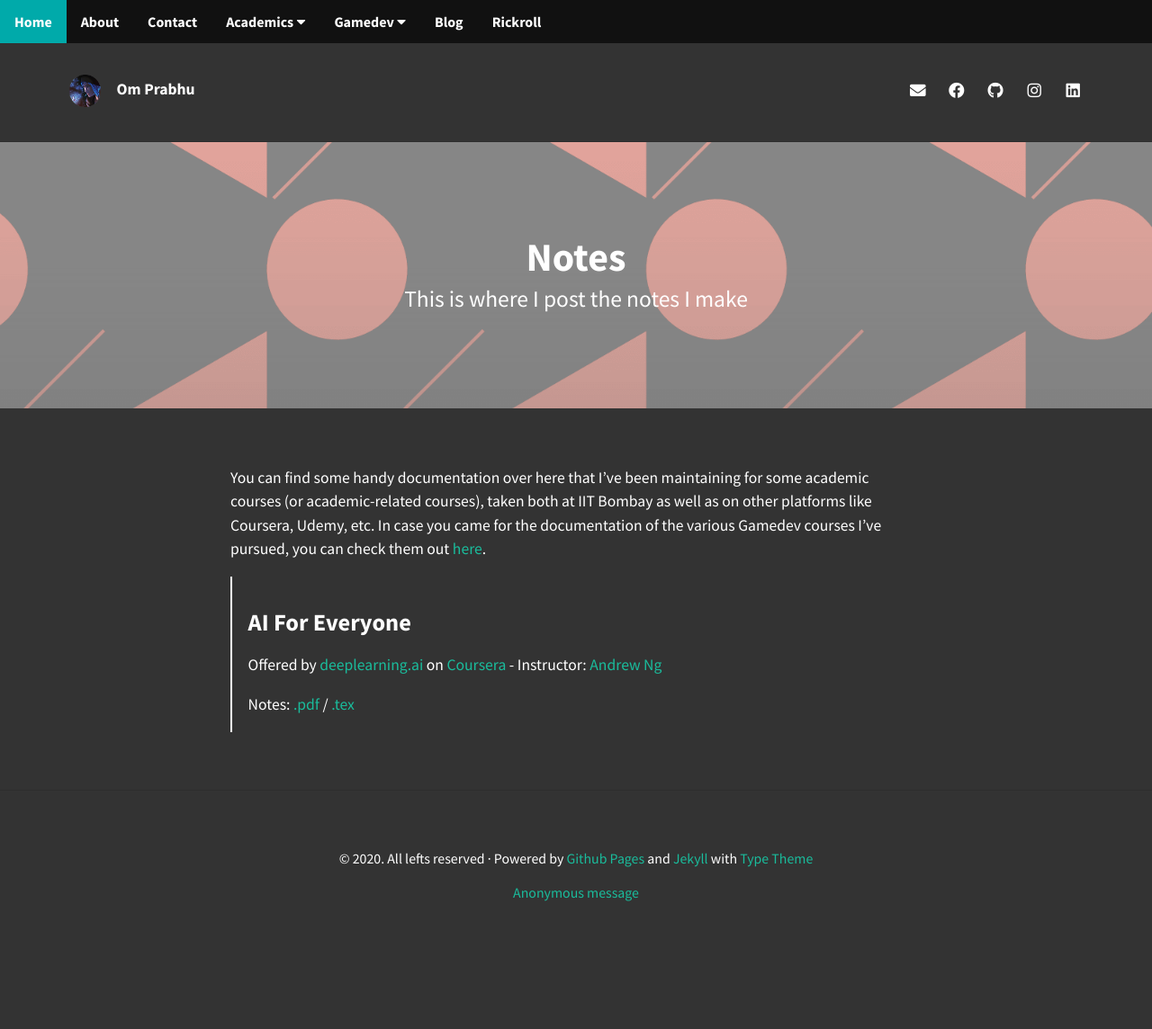
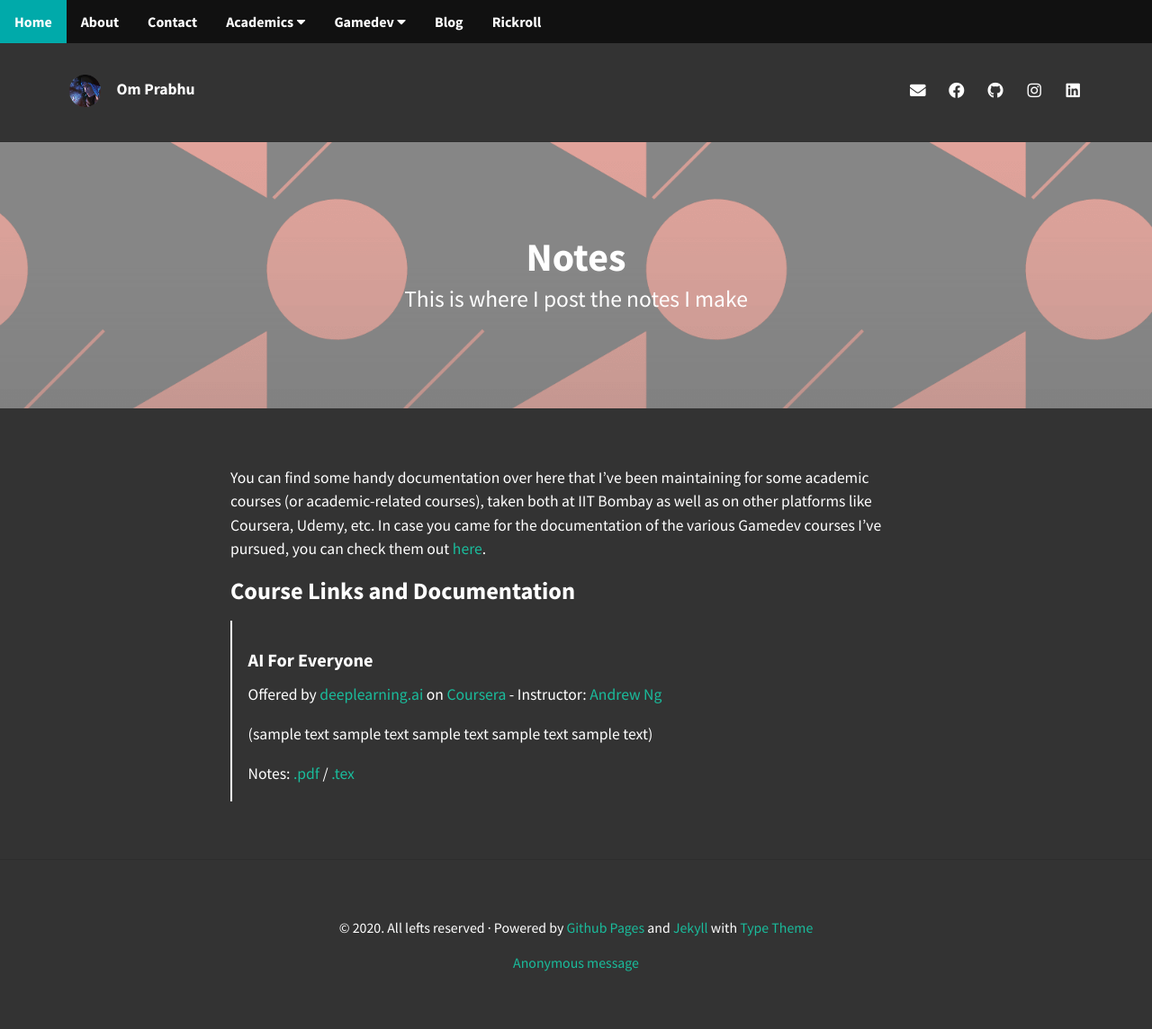
Before and after one commit to omprabhu31/omprabhu31.github.io, a Jekyll site: the page built from academics/notes.md, in a window 1280 px wide. Shown: the whole page at 90% size. Built offline with Jekyll 4.4.1, drawn with Linux system fonts in a browser that asks for light colours; nearby versions of some CDN libraries; before the commit the page ends 1066 px from its top, so only the background shows below that.

Commit message:
changed notes page a little

```diff
--- a/academics/notes.md
+++ b/academics/notes.md
@@ -9,7 +9,11 @@ hide: true
 
 You can find some handy documentation over here that I've been maintaining for some academic courses (or academic-related courses), taken both at IIT Bombay as well as on other platforms like Coursera, Udemy, etc. In case you came for the documentation of the various Gamedev courses I've pursued, you can check them out [here](/gamedev/courses/).
 
-> <h3>AI For Everyone</h3>
+<h3>Course Links and Documentation</h3>
+
+> <h4>AI For Everyone</h4>
 > Offered by [deeplearning.ai](https://www.deeplearning.ai/) on [Coursera](https://www.coursera.org/) - Instructor: [Andrew Ng](https://www.coursera.org/instructor/andrewng)
 >
+>(sample text sample text sample text sample text sample text)
+>
 > Notes: [.pdf](/academics/docs/ai_for_everyone/AI for Everyone.pdf) / [.tex](https://github.com/omprabhu31/omprabhu31.github.io/blob/master/academics/docs/ai_for_everyone/AI%20for%20Everyone.tex)
```
